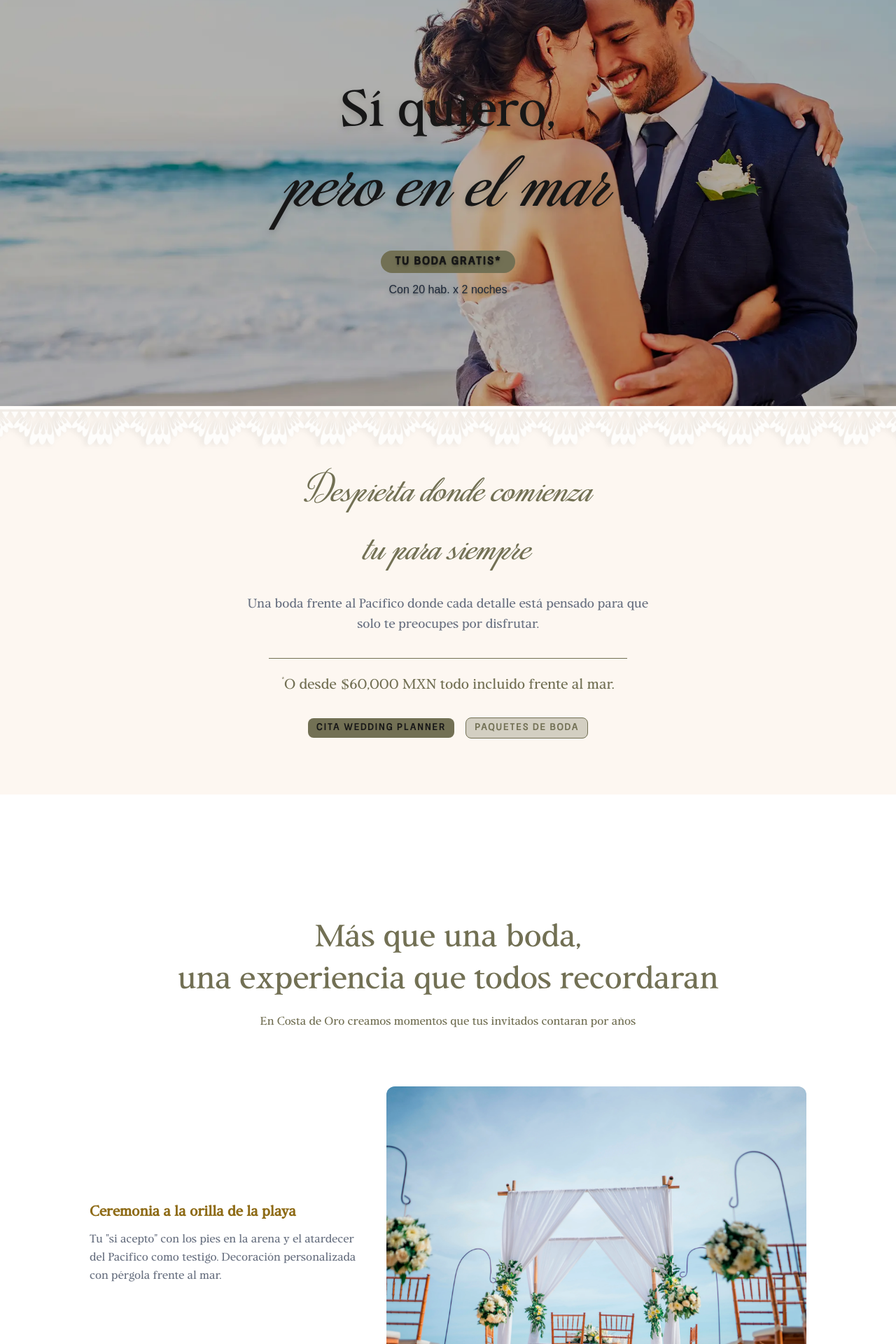
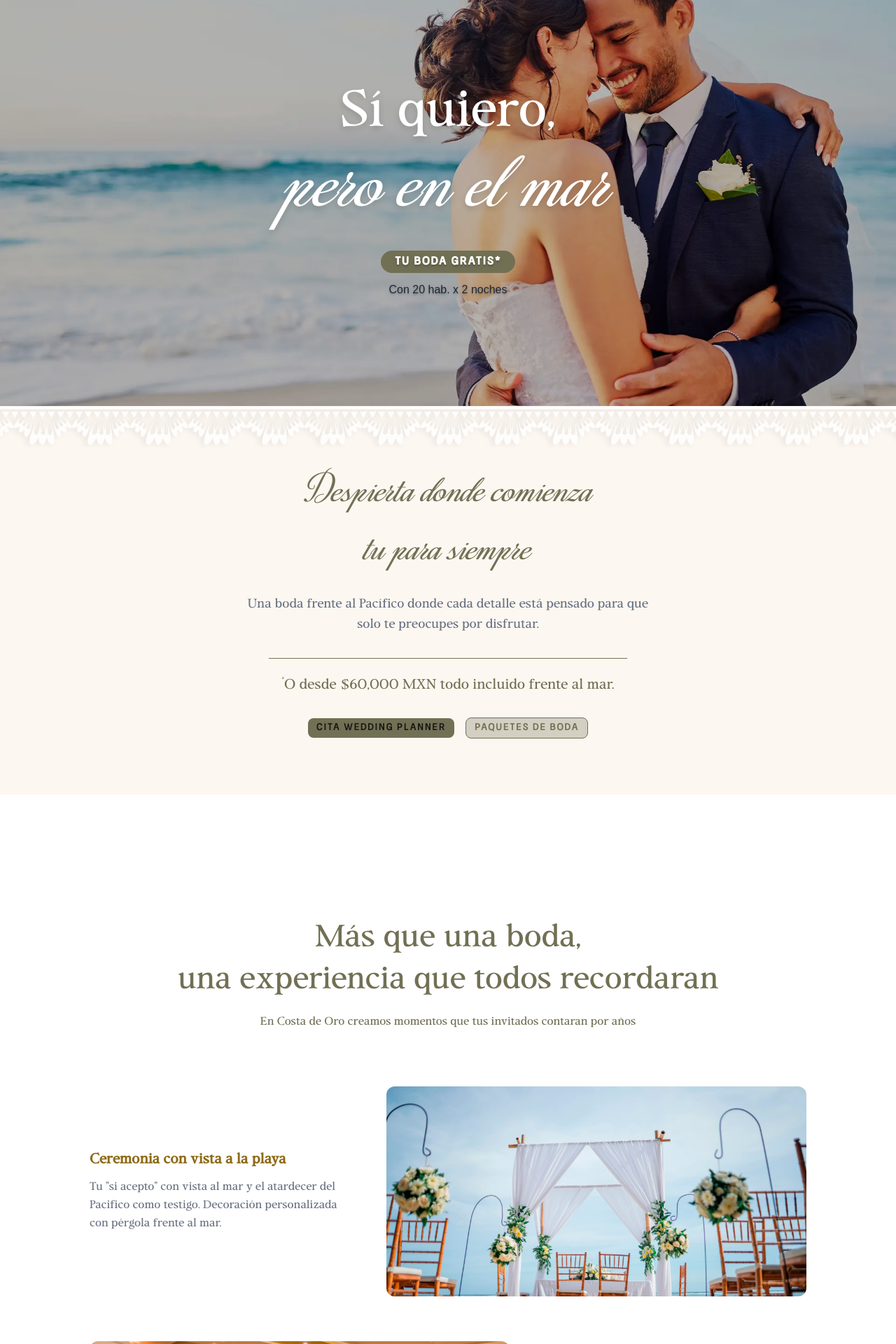
Before and after one commit to Diegoweh/costa-banquetes, a Next.js app: page / in a window 1280 px wide. Shown: the part 140-2060 px from the top of the page at 70% size. Built offline with nearby package versions, Linux system fonts and the light colour scheme.

Commit message:
Update feature descriptions and adjust hero section text colors for consistency

```diff
--- a/components/features-section.tsx
+++ b/components/features-section.tsx
@@ -2,8 +2,8 @@ import Image from "next/image";
 
 const features = [
   {
-    heading: "Ceremonia a la orilla de la playa",
-    body: 'Tu "si acepto" con los pies en la arena y el atardecer del Pacifico como testigo. Decoración personalizada con pérgola frente al mar.',
+    heading: "Ceremonia con vista a la playa",
+    body: 'Tu "si acepto" con vista al mar y el atardecer del Pacifico como testigo. Decoración personalizada con pérgola frente al mar.',
     image: "/img/intro-1.webp",
     alt: "Ceremonia de boda en la playa con pérgola decorada con flores blancas frente al mar",
   },
@@ -62,7 +62,7 @@ export function FeaturesSection() {
 
               {/* Image */}
               <div className="flex-1 w-full">
-                <div className="relative aspect-[4/3] w-full overflow-hidden rounded-xl">
+                <div className="relative aspect-[4/2] w-full overflow-hidden rounded-xl">
                   <Image
                     src={feature.image}
                     alt={feature.alt}
--- a/components/hero-section.tsx
+++ b/components/hero-section.tsx
@@ -13,7 +13,7 @@ export function HeroSection() {
 
       {/* Content */}
       <div className="relative z-10 flex flex-col items-center justify-end h-full pb-[12%]">
-        <h1 className="text-center text-[--color-hero-text] drop-shadow-lg">
+        <h1 className="text-center text-[#ffffff] drop-shadow-lg">
           <span className="block text-4xl md:text-6xl lg:text-7xl font-royale-serif">
             {"S\u00ed quiero,"}
           </span>
@@ -28,7 +28,7 @@ export function HeroSection() {
         {/* CTA Button */}
         <a
           href="https://hotelcostadeoro.mx/english/index.html?open=reserva"
-          className="mt-8 inline-block bg-[#727054] hover:bg-[--color-hero-cta-hover] text-[--color-hero-text] px-5 py-1 text-shadow-lg text-sm md:text-base font-bold font-royale-sans tracking-widest uppercase transition-colors rounded-2xl"
+          className="mt-8 inline-block bg-[#727054] hover:bg-[#8e6b16] text-[#ffffff] px-5 py-1 text-shadow-lg text-sm md:text-base font-bold font-royale-sans tracking-widest uppercase transition-colors rounded-2xl"
         >
           Tu boda gratis*
         </a>
```
